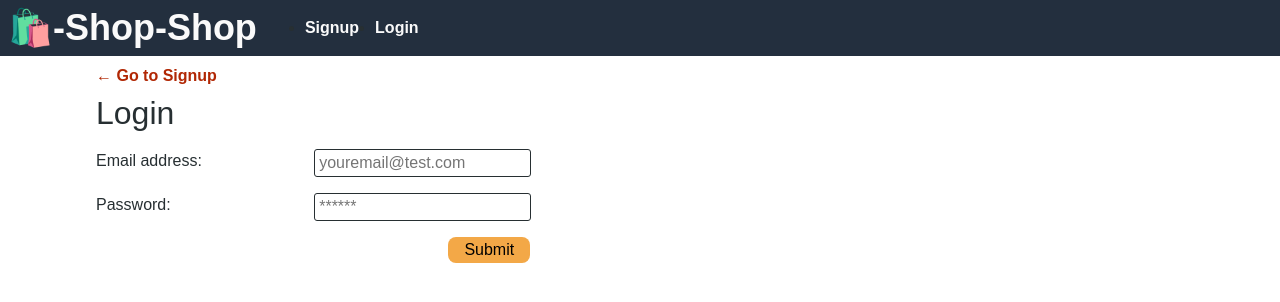
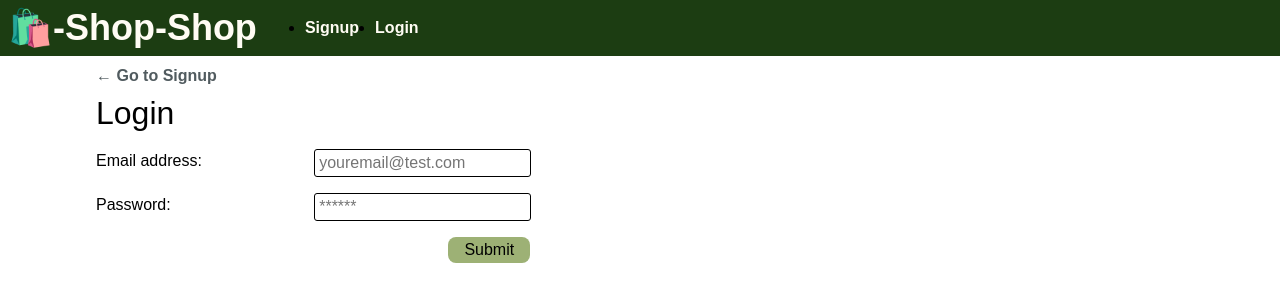
Before and after one commit to kaitdiaz01/The-19th-Hole, a React (Create React App) app in the folder client/: page /login in a window 1280 px wide. Shown: the top 302 px of the page. Built offline with nearby package versions, Linux system fonts and the light colour scheme.

Commit message:
added color scheme to index.css

```diff
--- a/client/src/index.css
+++ b/client/src/index.css
@@ -1,9 +1,9 @@
 :root {
-  --primary: #232F3E;
-  --secondary: #F3A847;
-  --tertiary: #B12704;
-  --light: #fafafa;
-  --dark: #272f32;
+  --primary: #1c3d12;
+  --secondary: #9db175;
+  --tertiary: #515b5f;
+  --light: #fffcf4;
+  --dark: #000000;
   --error: rgb(228, 46, 1);
   --spacing-one: calc(1rem * 0.5);
   --spacing-two: calc(1rem);
```
